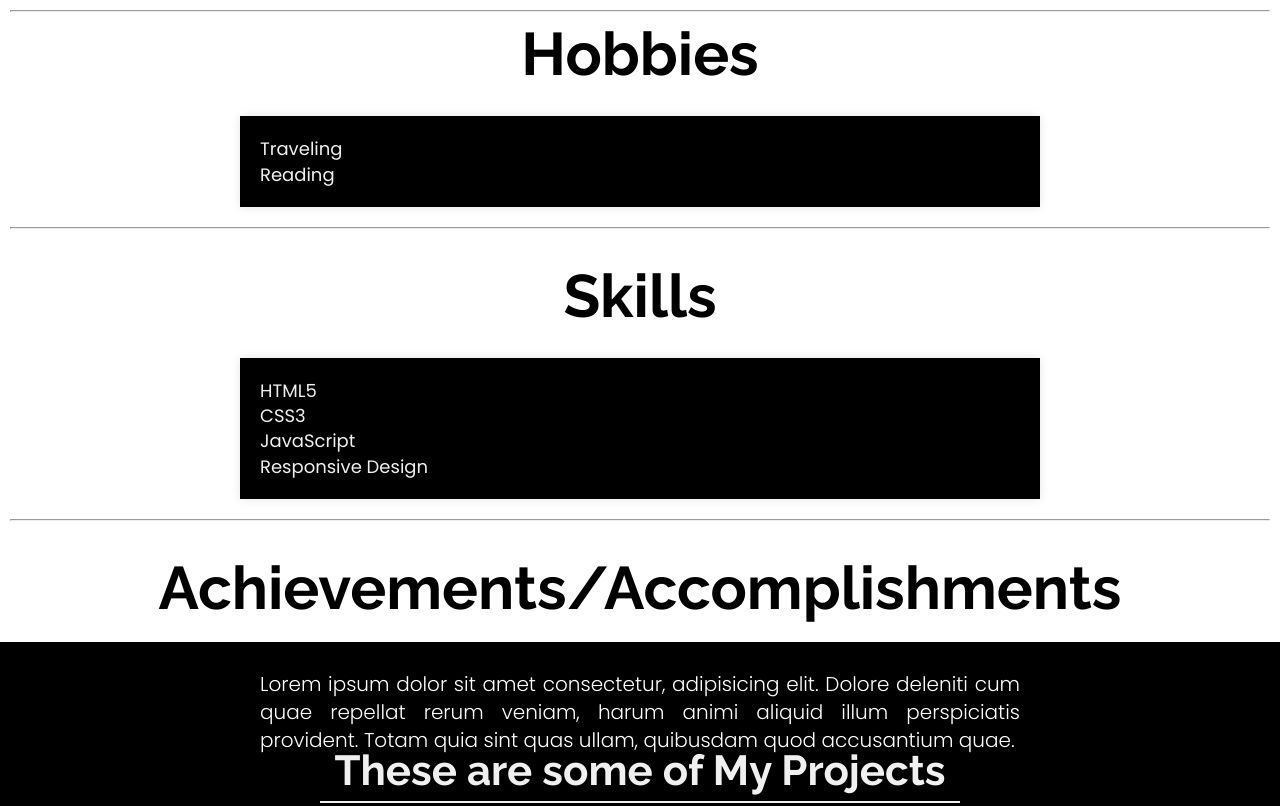
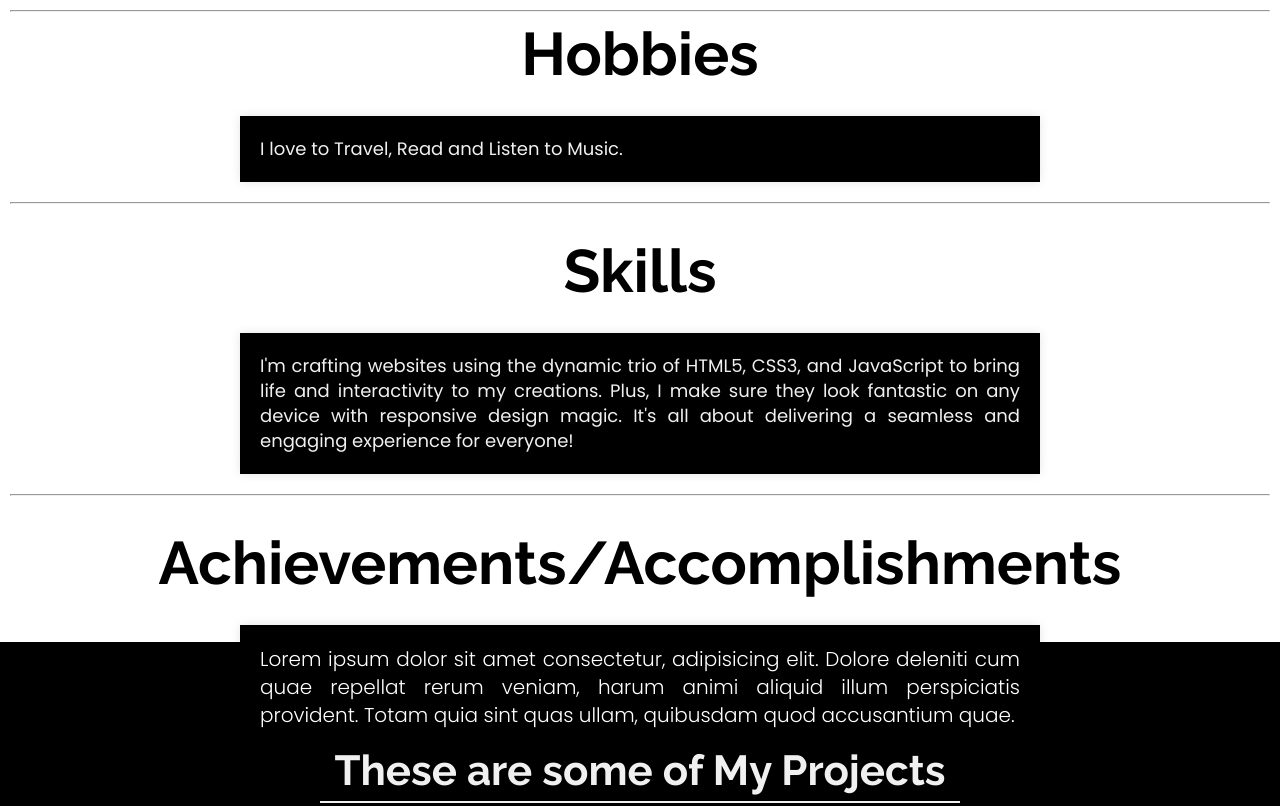
Before and after one commit to vanessasecolles/Personal_Portfolio, a plain HTML site: page index.html in a window 1280 px wide. Shown: the part 1360-2166 px from the top of the page. Drawn offline with Linux system fonts and the light colour scheme.

Commit message:
added new code lines

```diff
--- a/index.html
+++ b/index.html
@@ -58,27 +58,22 @@
       <hr>
       <h1>Hobbies</h1>
       <ul>
-        <li>Traveling</li>
-        <li>Reading</li>
+
+       <p> I love to Travel, Read and Listen to Music.</p>
       </ul>
       <hr>
       <br>
       <h1>Skills</h1>
       <ul>
-        <li>HTML5</li>
-        <li>CSS3</li>
-        <li>JavaScript</li>
-        <li>Responsive Design</li> </ul>
+        <p>I'm crafting websites using the dynamic trio of HTML5, CSS3, and JavaScript to bring life and interactivity to my creations. Plus, I make sure they look fantastic on any device with responsive design magic. It's all about delivering a seamless and engaging experience for everyone!</p>
+      </ul>
       <hr>
       <br>
       <h1>Achievements/Accomplishments</h1>
 <p>Lorem ipsum dolor sit amet consectetur, adipisicing elit. Dolore deleniti cum quae repellat rerum veniam, harum animi aliquid illum perspiciatis provident. Totam quia sint quas ullam, quibusdam quod accusantium quae.</p>
 
 
-
     </section>
-
-
 
 <!-- END WELCOME SECTION -->
 
@@ -143,7 +138,7 @@ class="project project-tile"
     <section id="contact" class="contact-section">
       <div class="contact-section-header">
         <h2>Let's work together...</h2>
-        <p>Are you Ready?</p>
+        <p>Start Your Journey with Me</p>
       </div>
       <div class="contact-links">
         <a
--- a/style.css
+++ b/style.css
@@ -187,8 +187,6 @@
 
 
 
-
-
   /* Projects section */
 
   .projects-section {
```
